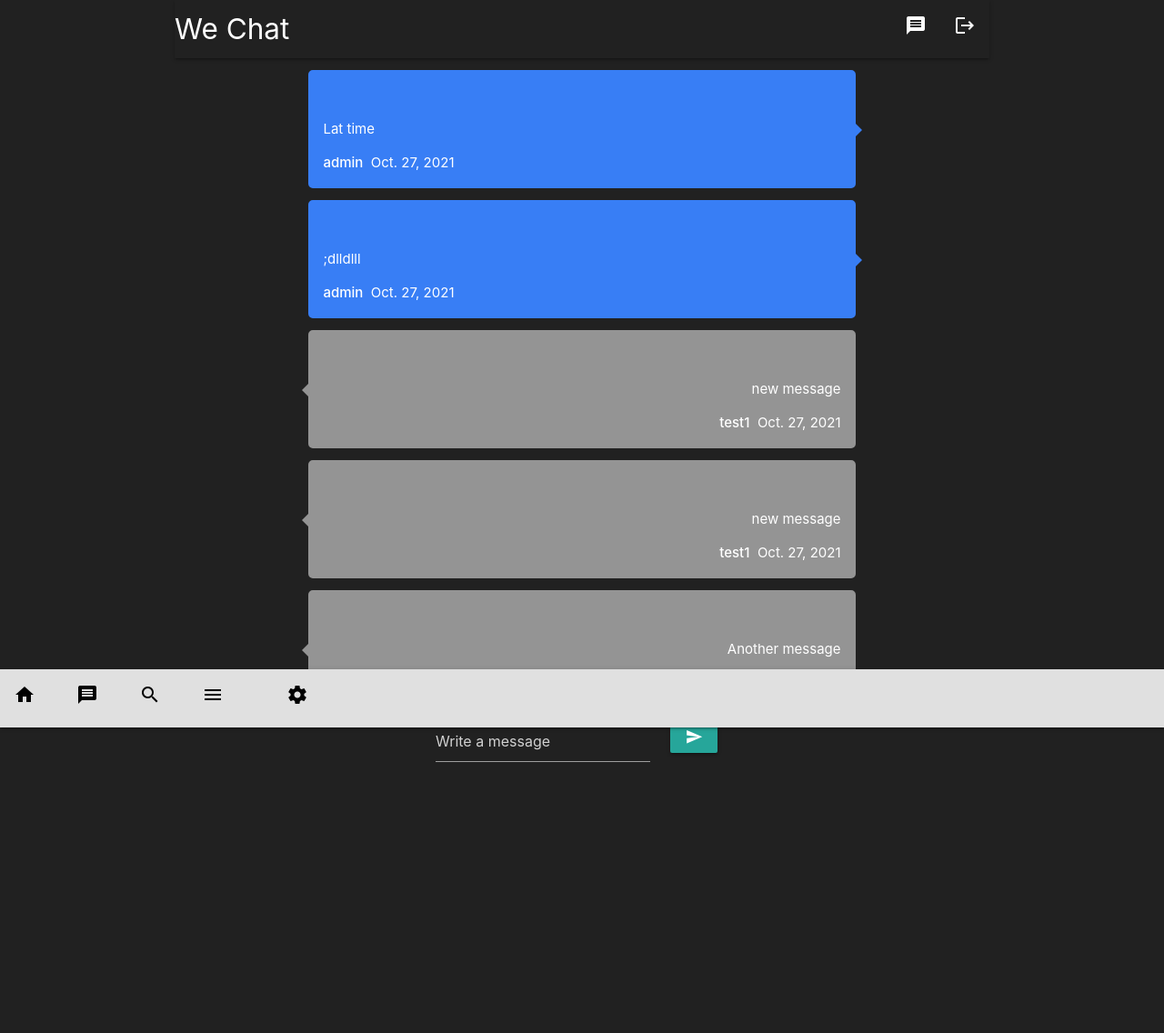
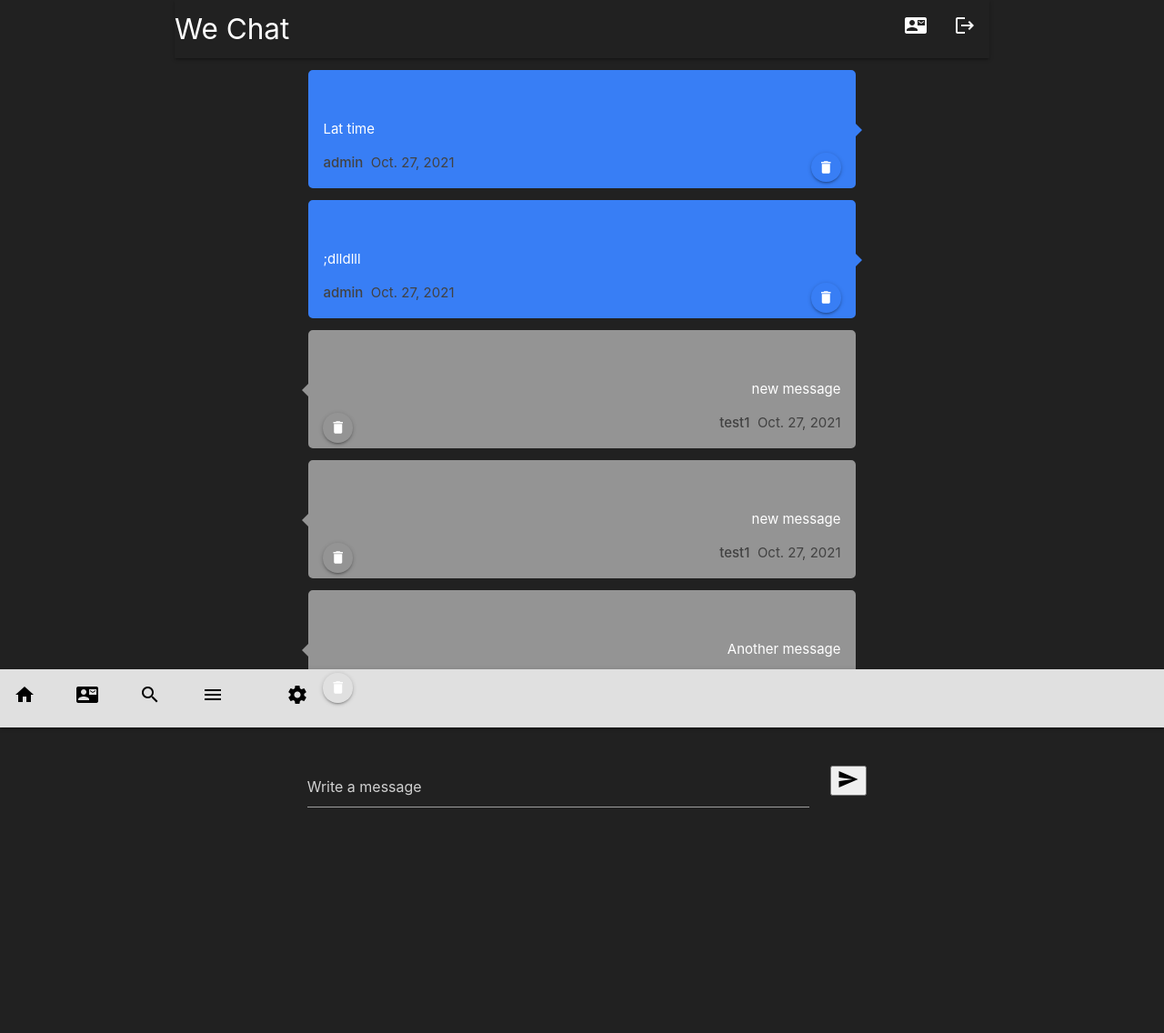
Before and after one commit to imarcdaniel/Chat-App, a Django app: page /chatapp/channels/1/ in a window 1280 px wide. Shown: the top 1136 px of the page at 91% size. Before the commit the page ends 838 px from the top, so only its background shows below. Run offline with Django 3.2, Linux system fonts and the light colour scheme; a user stored in the database is signed in; data comes from the database, SQL or seed files in the repository; both versions use the stored data as it was after the commit; some libraries are stand-ins or nearby versions.

Commit message:
add delete button

```diff
--- a/chatapp/main_app/templates/base.html
+++ b/chatapp/main_app/templates/base.html
@@ -23,7 +23,7 @@
                 <ul class="right">
 
                       {%if user.is_authenticated%}
-                      <li><a href="{% url 'myhome' %}"><i class="material-icons">message</i></a></li>
+                      <li><a href="{% url 'myhome' %}"><i class="material-icons">contact_mail</i></a></li>
                       <li><a href="{% url 'logout' %}"><i class="material-icons">logout</i></a></li>
                         {%else %}
                       <li><a href="{% url 'login' %}"> <i class="material-icons">login</i></a></li>
@@ -40,17 +40,16 @@
 
 
 
-
+    <div style= "height: 300px"></div>
     <footer  style="position:fixed;bottom:0;left:0;width:100%;">
-
 
       <nav  class="footer-copyright grey lighten-2 footer-fixed " >
         <ul >
-            <li><a href="{% url "home" %}" class ="black-text"><i class="material-icons left">home</i></a></li>
-            <li><a href="/chatapp/myhome"class ="black-text"><i class="material-icons left">message</i></a></li>
+            <li><a href="{% url 'home' %}" class ="black-text"><i class="material-icons left">home</i></a></li>
+            <li><a href="/chatapp/myhome" class ="black-text"> <i class="material-icons left">contact_mail</i></a></li>
             <li><a href="" class ="black-text"><i class="material-icons left">search</i></a></li>
-            <li><a href="{% url "home" %}" class ="black-text"><i class="material-icons left">menue</i></a></li>
-            <li><a href="{% url "home" %}"class ="black-text"><i class="material-icons left">settings</i></a></li>
+            <li><a href="{% url 'home' %}" class ="black-text"><i class="material-icons left">menue</i></a></li>
+            <li><a href="{% url 'home' %}" class ="black-text"><i class="material-icons left">settings</i></a></li>
 
 
           </ul>
@@ -65,6 +64,7 @@
  </div>
 <script src="https://cdnjs.cloudflare.com/ajax/libs/jquery/jquery-3.1.0.min.js"></script>
   <script src="https://cdnjs.cloudflare.com/ajax/libs/materialize/js/materialize.min.js"></script>
-      <script src="https://cdnjs.cloudflare.com/ajax/libs/materialize/1.0.0/js/materialize.min.js"></script>
+  <script src="https://cdnjs.cloudflare.com/ajax/libs/materialize/1.0.0/js/materialize.min.js"></script>
+
 </body>
 </html>
--- a/chatapp/main_app/templates/channels/detail.html
+++ b/chatapp/main_app/templates/channels/detail.html
@@ -8,46 +8,49 @@
         <div class="box-blue">
           <img class="pull-right" ng-src="{{message.imageUrl}}" />
           <p>{{ m.body}}</p>
-          <div>
+          <div class ="grey-text text-darken-3">
             <strong>{{m.user.username}}</strong>&nbsp;
             <span class="date">{{m.date}}</span>
+            <a class="btn-floating btn-small waves-effect waves-light transparent right"><i class="material-icons">delete</i></a>
           </div>
+
         </div>
       </div>
 {% endfor %}
+
 {% for a in messages_away %}
       <div class="col m12 col s12">
         <div class="box-gray">
-          <img class=" pull-left" ng-src="{{message.imageUrl}}" />
+          <img class=" pull-left" ng-src="{{message.imageUrl}}"/>
           <p>{{ a.body}}</p>
-          <div>
-            <strong>{{a.user.username}}</strong>&nbsp;
+        <div class ="grey-text text-darken-3">
+            <strong>{{ a.user.username}}</strong>&nbsp;
             <span class="date">{{a.date}}</span>
+            <a class="btn-floating btn-small waves-effect waves-light transparent left"><i class="material-icons">delete</i></a>
+          </div>
         </div>
-     </div>
-</div>
+
+      </div>
 
  {% endfor %}
 
-      </div>
-    </div>
+ <div style ="height:50px"></div>
+
 
 
     <div class="row">
-
       <form method="POST" action="/chatapp/channels/submit_message/" style="display:inherit">
          {% csrf_token %}
-        <div class="col m9 s9" >
-          <input type="text" name="body" placeholder="Write a message"/>
-          <input type="hidden" name="channel_id" value={{ channel.id }} />
+        <div class="col s11" >
+          <input class="form-control grey-text text-lighten-2"  type="text" name="body" placeholder="Write a message"/>
+          <input type="hidden" name="channel_id" value="{{ channel.id }}" />
         </div>
-        <div class="col m3 s3" >
-
-          <button type="submit" class="btn chat-submit-button"><i class="material-icons">send</i></button>
+        <div class="col s1" >
+          <button type="submit" ><i class="material-icons">send</i></button>
         </div>
       </form>
     </div>
 
-  </div>
-</body>
+
+
 {% endblock %}
```
Also changed, not shown: chatapp/main_app/templates/channels/index.html (+4 -3 lines), chatapp/main_app/templates/channels/new.html (+6 -6 lines), chatapp/main_app/templates/home.html (+20 -3 lines), chatapp/db.sqlite3, chatapp/main_app/static/images/pgn-sml.png (added).
